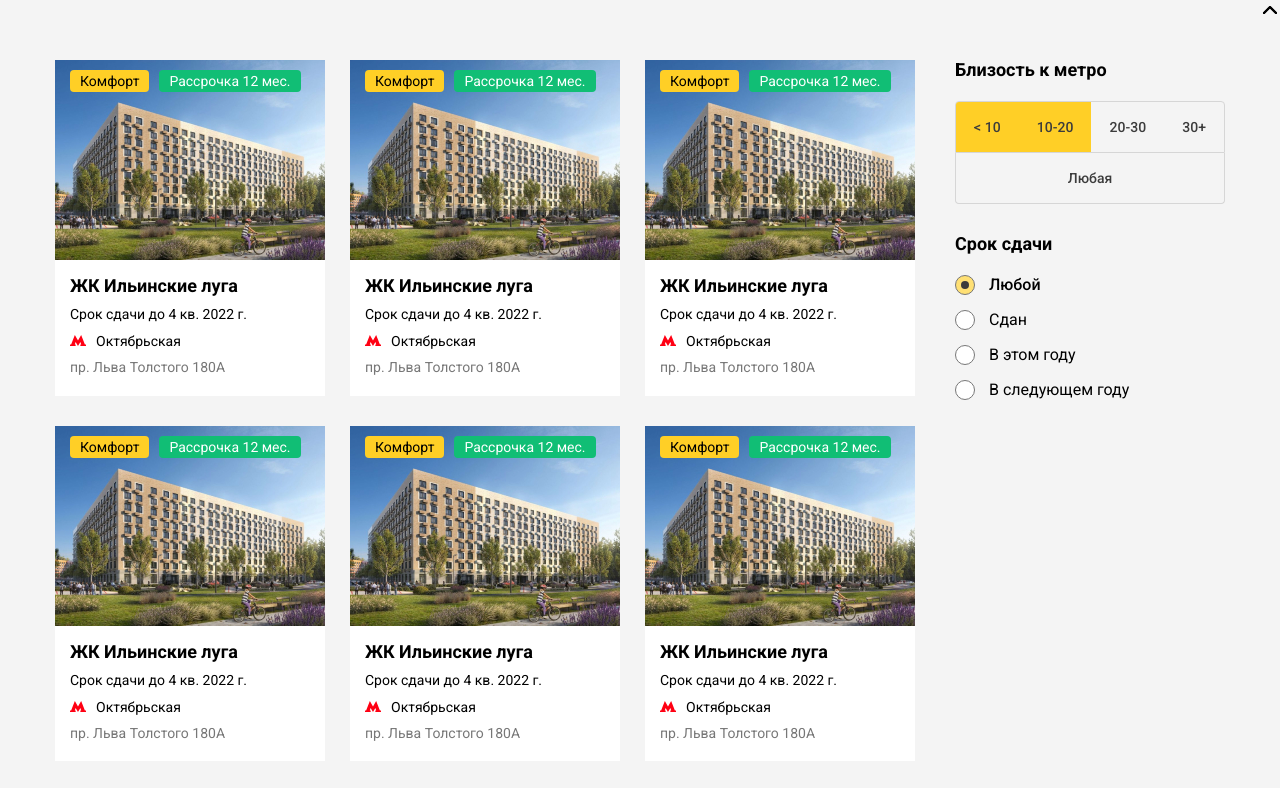
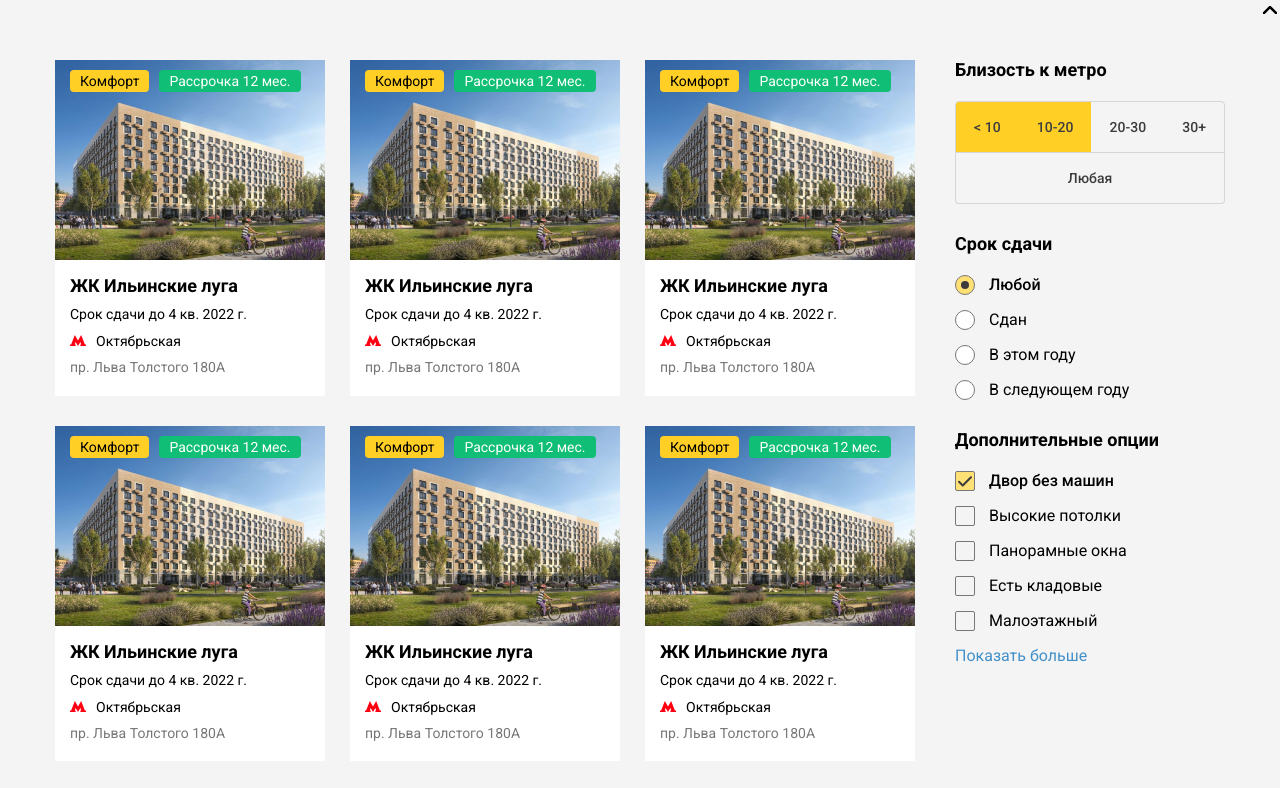
Before and after one commit to nikiul/test-project, a plain HTML site: page index.html in a window 1280 px wide. Shown: the top 788 px of the page. Drawn offline with Linux system fonts and the light colour scheme.

Commit message:
added all widgets

```diff
--- a/css/main.css
+++ b/css/main.css
@@ -311,3 +311,88 @@ a.card-link:hover {
     line-height: 1.18;
     color: #000;
 }
+
+/* ------ checkbox ------- */
+
+.checkbox {
+    display: block;
+    cursor: pointer;
+}
+
+.checkbox + .checkbox {
+    margin-top: 15px;
+}
+
+.checkbox__real {
+    width: 1px;
+    height: 1px;
+    position: absolute;
+    opacity: 0;
+    appearance: none;
+}
+
+.checkbox__fake {
+    position: relative;
+    display: inline-block;
+    vertical-align: bottom;
+    margin-right: 10px;
+    width: 20px;
+    height: 20px;
+    border-radius: 2px;
+    background-color: transparent;
+    border: 1px solid #777;
+}
+
+.checkbox__real:checked + .checkbox__fake {
+    background-color: #ffe074;
+}
+
+.checkbox__real:checked + .checkbox__fake::before {
+    position: absolute;
+    top: 50%;
+    left: 50%;
+    content: "";
+    width: 18px;
+    height: 18px;
+    background-image: url('./../img/icons/check.svg');
+    background-size: initial;
+    background-position: center;
+    transform: translate(-50%,-50%);
+}
+
+.checkbox__title {
+    font-weight: 400;
+    font-size: 16px;
+    line-height: 1.18;
+    color: #000;
+}
+
+.checkbox__real:checked ~ .checkbox__title {
+    font-weight: 500;
+}
+
+/* -------- hedden-elements widget --------- */
+
+.widget__hidden {
+    display: none;
+}
+
+.widget__show-hidden {
+    margin-top: 15px;
+    padding: 0;
+    background: transparent;
+    display: inline-block;
+    border: none;
+    font-family: inherit;
+    font-style: normal;
+    font-weight: normal;
+    font-size: 16px;
+    line-height: 1.19;
+    color: #4290c9;
+    cursor: pointer;
+    transition: color 0.2s ease-in;
+}
+
+.widget__show-hidden:hover {
+    color: #0b4670;
+}
--- a/index.html
+++ b/index.html
@@ -256,6 +256,69 @@
                     </div>
                 </div>
                 <!-- // widget -->
+
+                <!-- widget -->
+                <div class="widget">
+                    <div class="widget__title">
+                        Дополнительные опции
+                    </div>
+                    <div class="widget__body">
+
+                        <label class="checkbox">
+                            <input type="checkbox" class="checkbox__real" name="term" checked>
+                            <span class="checkbox__fake"></span>
+                            <span class="checkbox__title">Двор без машин</span>
+                        </label>
+
+                        <label class="checkbox">
+                            <input type="checkbox" class="checkbox__real" name="term">
+                            <span class="checkbox__fake"></span>
+                            <span class="checkbox__title">Высокие потолки</span>
+                        </label>
+
+                        <label class="checkbox">
+                            <input type="checkbox" class="checkbox__real" name="term">
+                            <span class="checkbox__fake"></span>
+                            <span class="checkbox__title">Панорамные окна</span>
+                        </label>
+
+                        <label class="checkbox">
+                            <input type="checkbox" class="checkbox__real" name="term">
+                            <span class="checkbox__fake"></span>
+                            <span class="checkbox__title">Есть кладовые</span>
+                        </label>
+
+                        <label class="checkbox">
+                            <input type="checkbox" class="checkbox__real" name="term">
+                            <span class="checkbox__fake"></span>
+                            <span class="checkbox__title">Малоэтажный</span>
+                        </label>
+
+                        <div class="widget__hidden">
+                            <label class="checkbox">
+                                <input type="checkbox" class="checkbox__real" name="term">
+                                <span class="checkbox__fake"></span>
+                                <span class="checkbox__title">Студия</span>
+                            </label>
+
+                            <label class="checkbox">
+                                <input type="checkbox" class="checkbox__real" name="term">
+                                <span class="checkbox__fake"></span>
+                                <span class="checkbox__title">Квартира в новостройке</span>
+                            </label>
+
+                            <label class="checkbox">
+                                <input type="checkbox" class="checkbox__real" name="term">
+                                <span class="checkbox__fake"></span>
+                                <span class="checkbox__title">Квартира во вторичке</span>
+                            </label>
+                        </div>
+
+                        <button class="widget__show-hidden">Показать больше</button>
+
+                    </div>
+                </div>
+                <!-- // widget -->
             </aside>
         </div>
     </div>
```
